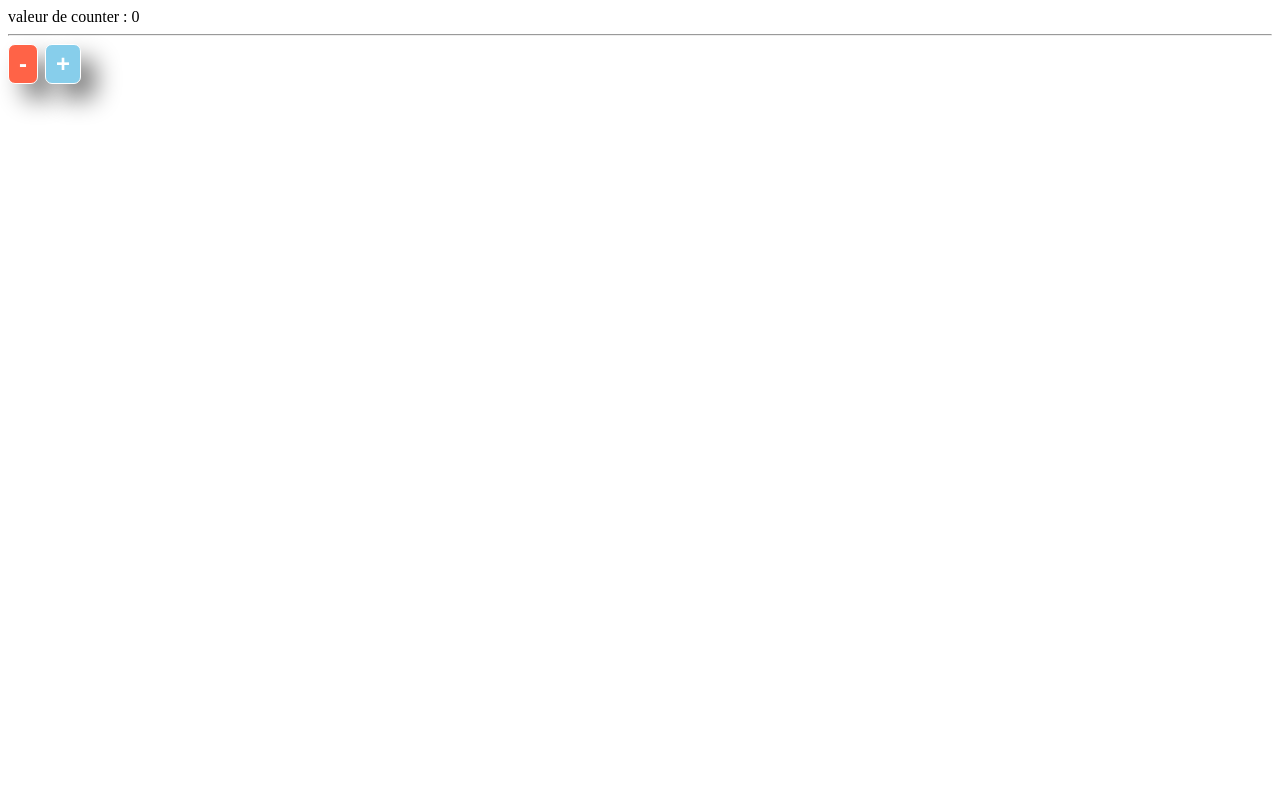
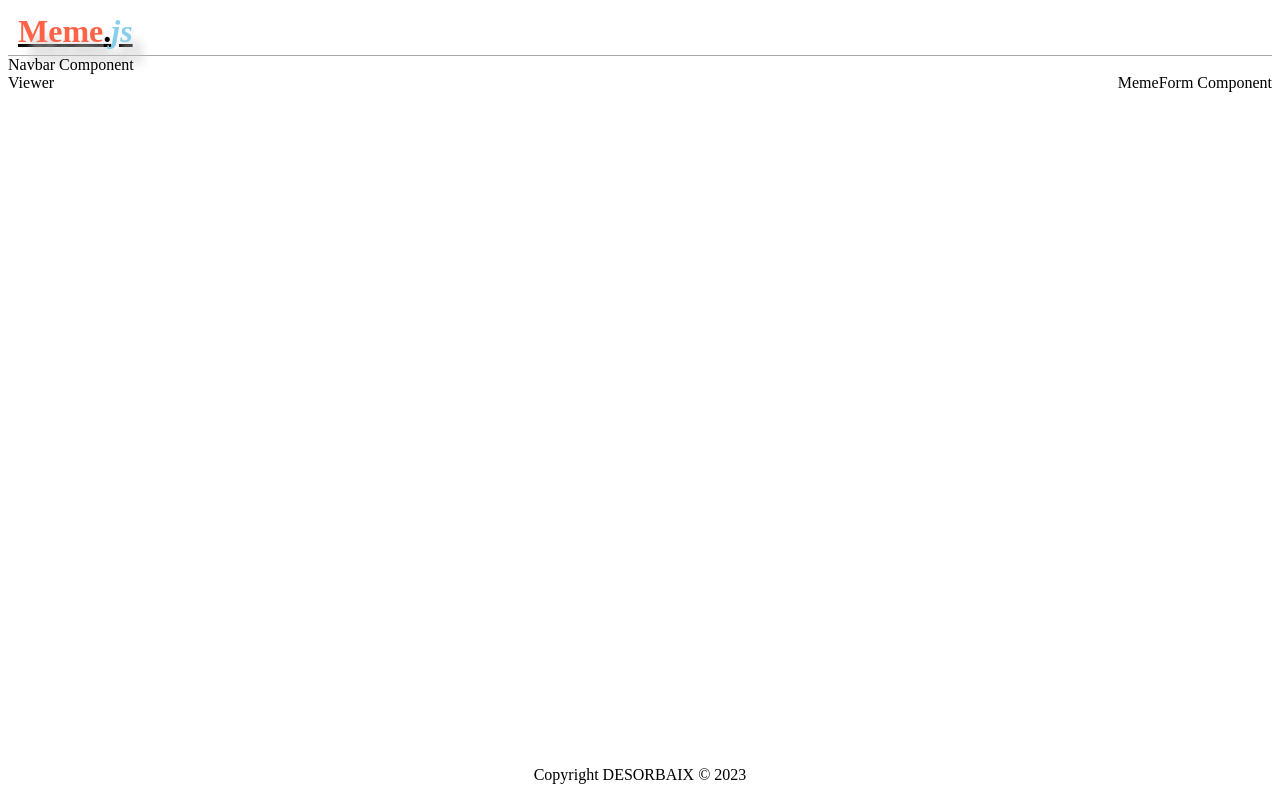
Before and after one commit to wajdifaidi/tjs-formation, a React (Vite) app: page / in a window 1280 px wide. Built offline with nearby package versions, Linux system fonts and the light colour scheme.

Commit message:
construction base de lapp

```diff
--- a/src/App/App.jsx
+++ b/src/App/App.jsx
@@ -1,33 +1,25 @@
-import React, { useState, useEffect } from 'react'
-import Button from './components/Button/Button.jsx';
-const App = (props) => {
+import React from "react";
+import FlexW1G from "./components/layout/FlexW1G/FlexW1G";
+import FlexH3G from "./components/layout/FlexH3G/FlexH3G";
+import MemeForm from "./components/MemeForm/MemeForm";
+import Footer from "./components/ui/Footer/Footer";
+import Navbar from "./components/ui/Navbar/Navbar";
+import Header from "./components/ui/Header/Header";
 
-  const [state, setState] = useState({ counter: -1, hello: "world" })
-  useEffect(() => {
-    console.log('dans le useEffect', state);
+const App = () => {
+  return (
+    <div className="App">
+      <FlexH3G>
+        <Header></Header>
+        <Navbar></Navbar>
+        <FlexW1G>
+          <div>Viewer</div>
+          <MemeForm></MemeForm>
+        </FlexW1G>
+        <Footer></Footer>
+      </FlexH3G>
+    </div>
+  );
+};
 
-    // return () => {
-    //   second
-    // }
-  }, [state])
-  useEffect(() => {
-    console.log('montage');
-    setState({ ...state, counter: 0 })
-  }, [])
-
-  return <div className='App'>
-    valeur de counter : {state.counter}<hr />
-    <Button bgColor="tomato" onClick={() => {
-      setState({ ...state, counter: state.counter - 1 });
-      if (state.counter === 0) alert('on est a zero')
-      console.log(state);
-    }} >-</Button>
-    <Button
-      onClick={() => {
-        setState({ ...state, counter: state.counter + 1 });
-        console.log(state);
-
-      }} >+</Button>
-  </div>
-};
 export default App;
```
